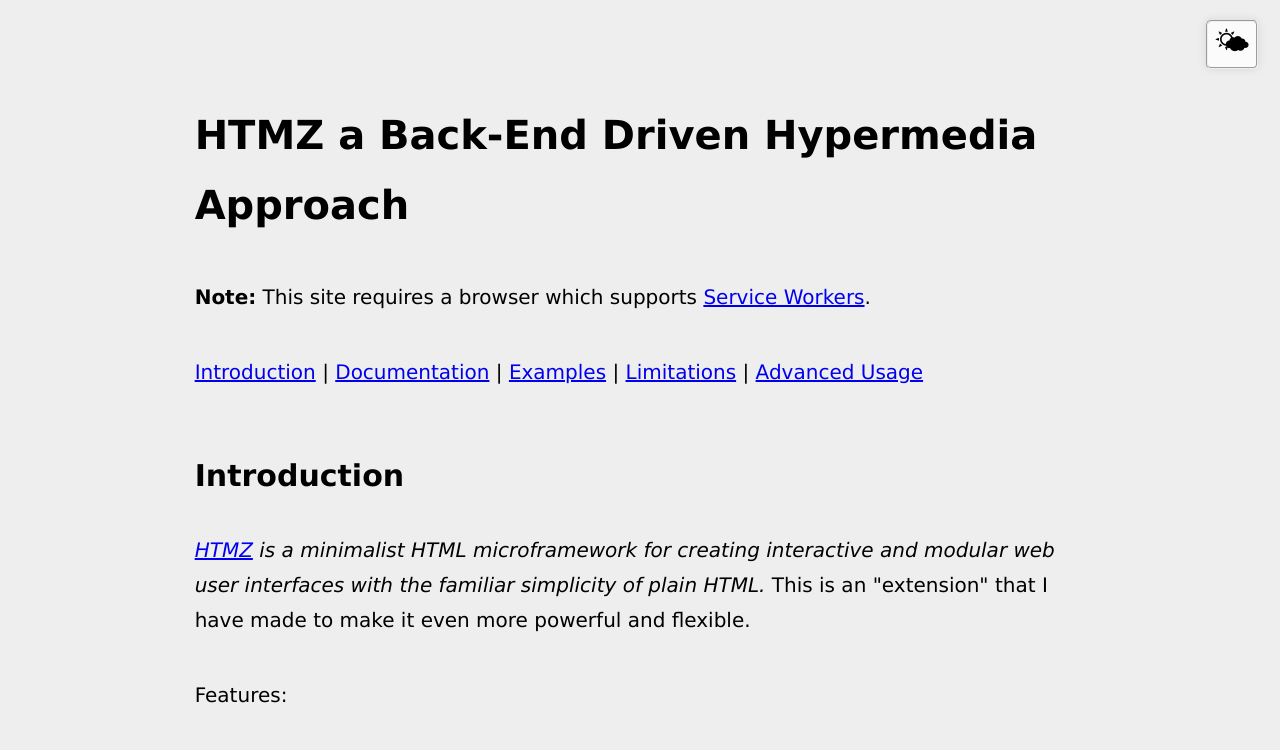
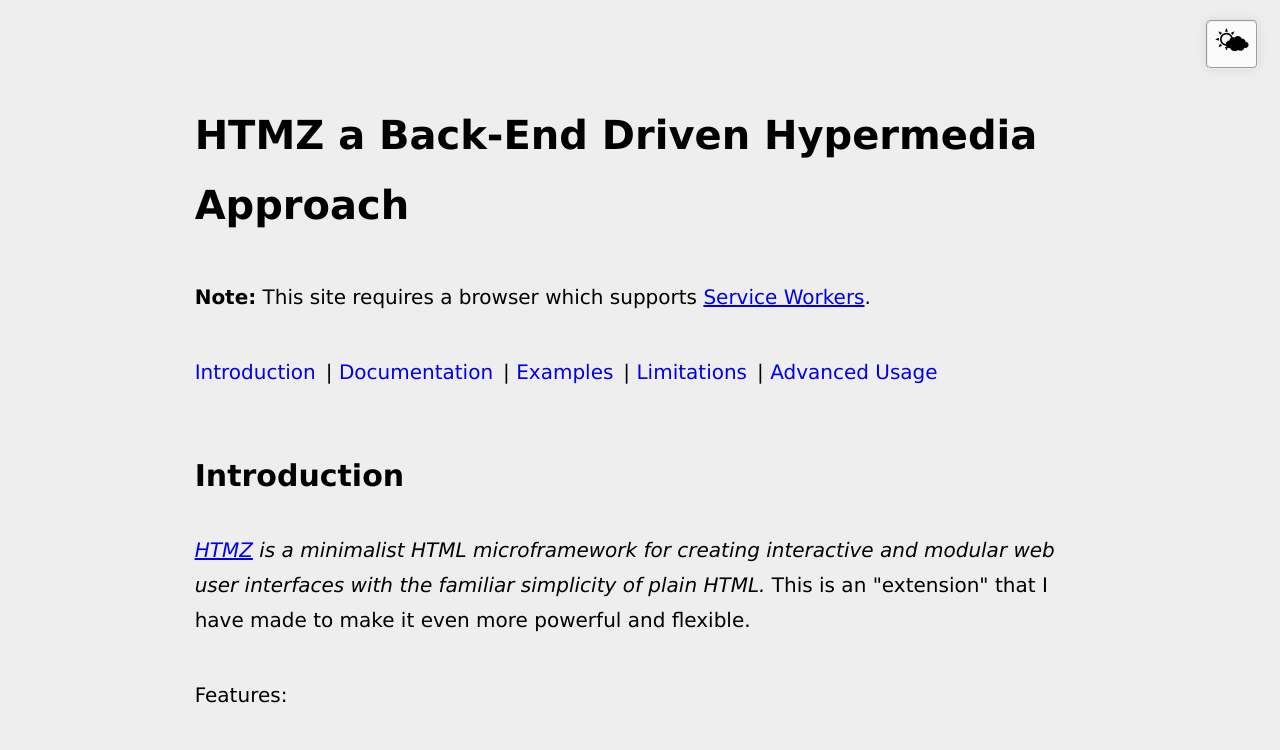
Before and after one commit to jon49/htmz-be, a plain HTML site: page index.html in a window 1280 px wide. Shown: the top 750 px of the page. Drawn offline with Linux system fonts and the light colour scheme.

Commit message:
Move bars in nav to CSS.

```diff
--- a/css/main.css
+++ b/css/main.css
@@ -168,6 +168,18 @@ dl dl {
 
 /* Nav */
 
+nav a {
+  text-decoration: none;
+}
+
+@media (max-width: 1400px) {
+  nav a:not(:last-child)::after {
+    content: "|";
+    margin: 0 0 0 0.5em;
+    color: var(--text);
+  }
+}
+
 @media (min-width: 1400px) {
   nav {
     display: flex;
@@ -181,9 +193,5 @@ dl dl {
     border-radius: 5px;
     box-shadow: 0 0 10px light-dark(rgba(0,0,0,0.1), rgba(0,0,0,0.5));
     gap: 1em;
-
-    span {
-      display: none;
-    }
   }
 }
--- a/index.html
+++ b/index.html
@@ -38,10 +38,10 @@
     </script>
 
     <nav>
-      <a href="#introduction">Introduction</a> <span>|</span>
-      <a href="#documentation">Documentation</a> <span>|</span>
-      <a href="#examples">Examples</a> <span>|</span>
-      <a href="#limitations">Limitations</a> <span>|</span>
+      <a href="#introduction">Introduction</a>
+      <a href="#documentation">Documentation</a>
+      <a href="#examples">Examples</a>
+      <a href="#limitations">Limitations</a>
       <a href="#advanced">Advanced Usage</a>
     </nav>
 
```
